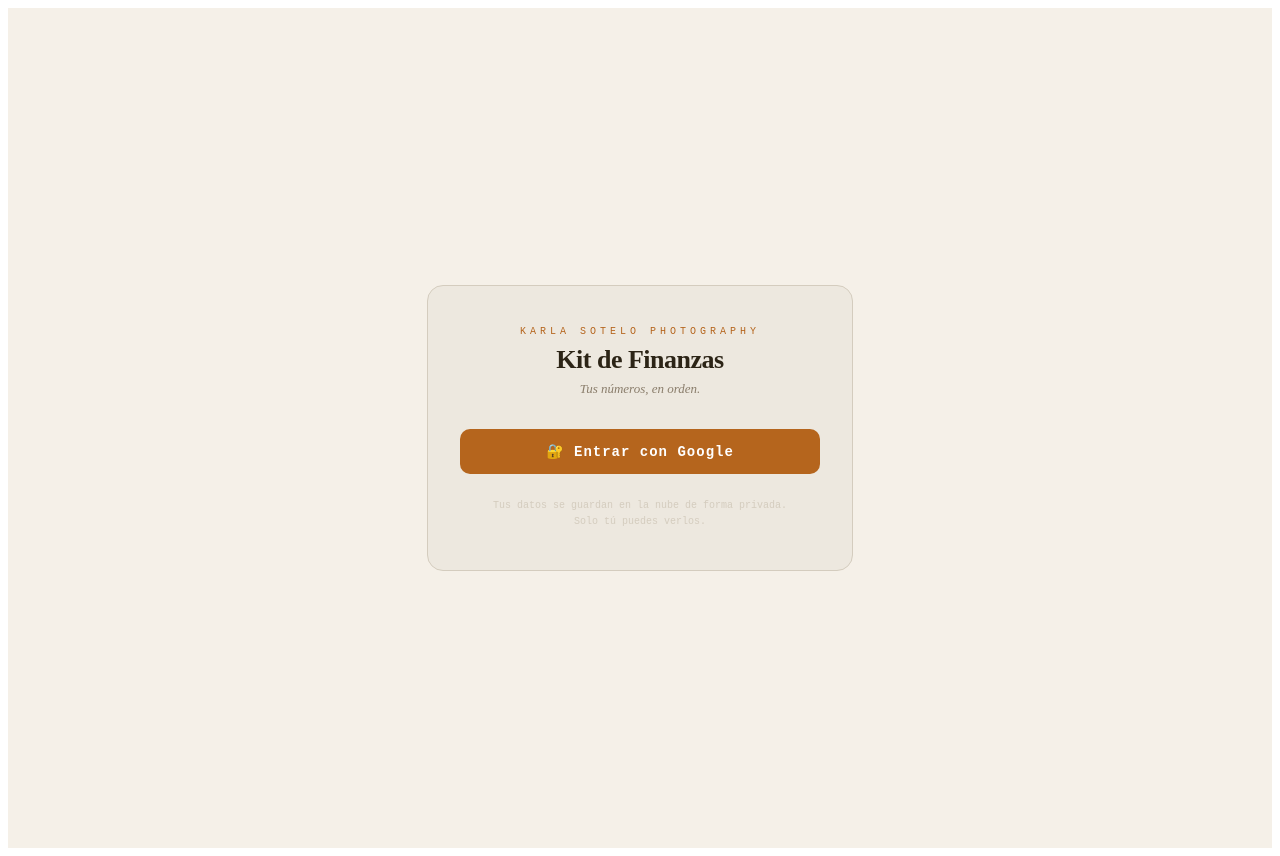
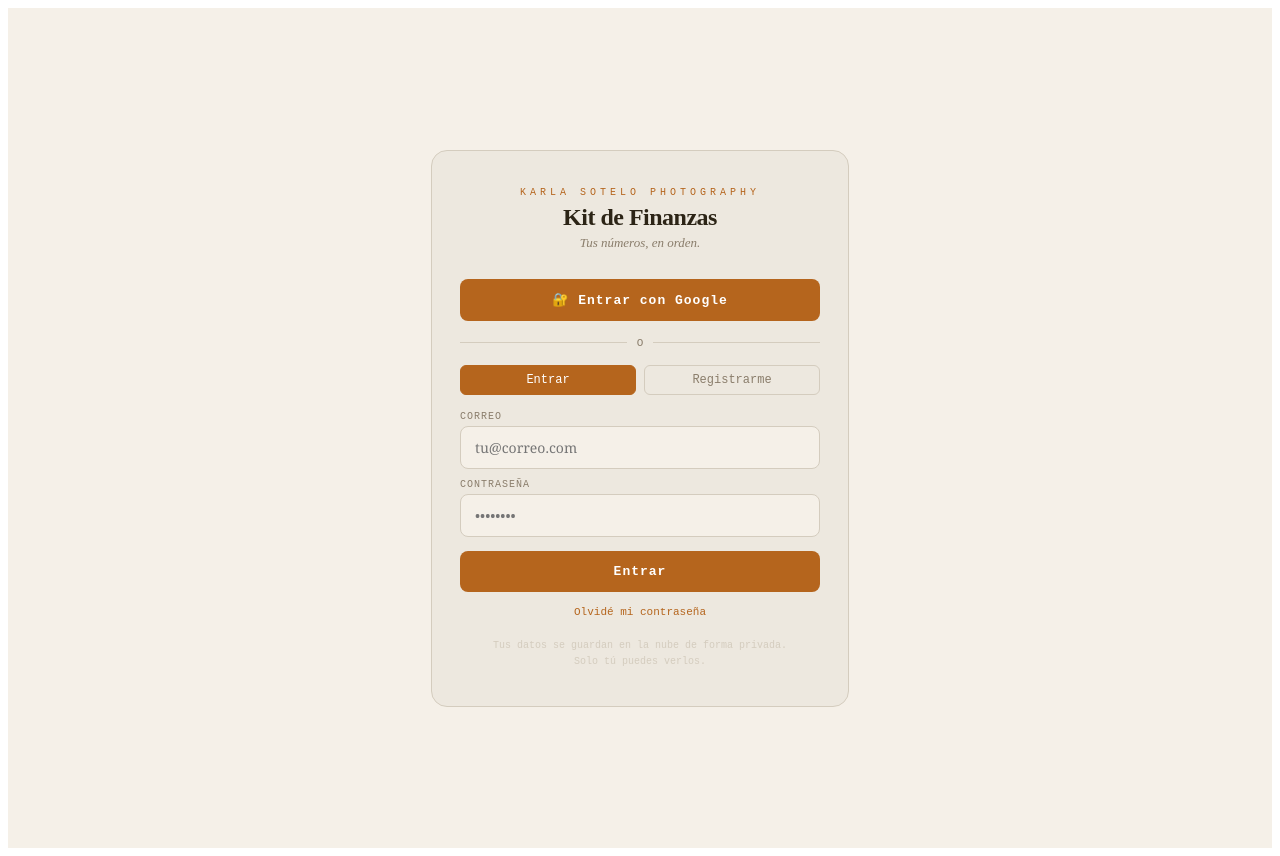
Before and after one commit to karlasotelophotography-ctrl/kit-finanzas, a React (Vite) app: page / in a window 1280 px wide. Built offline with nearby package versions, Linux system fonts and the light colour scheme; no server answers.

Commit message:
Update App.jsx

```diff
--- a/src/App.jsx
+++ b/src/App.jsx
@@ -1,84 +1,189 @@
 import { useEffect, useState } from 'react'
-import { onAuthStateChanged, signInWithPopup, signOut } from 'firebase/auth'
+import {
+  onAuthStateChanged, signInWithPopup, signOut,
+  createUserWithEmailAndPassword, signInWithEmailAndPassword,
+  sendPasswordResetEmail
+} from 'firebase/auth'
 import { auth, provider } from './firebase.js'
 import KitFinanzas from './KitFinanzas.jsx'
 
 const C = {
   bg: '#F5F0E8', card: '#EDE8DF', border: '#D4CCBE',
-  text: '#2C2416', muted: '#8A7D6B', accent: '#B5651D',
+  text: '#2C2416', muted: '#8A7D6B', accent: '#B5651D', red: '#A0412A',
+}
+
+const inp = {
+  background: '#F5F0E8', border: '1px solid #D4CCBE', borderRadius: '8px',
+  padding: '11px 14px', color: '#2C2416', fontSize: '14px', width: '100%',
+  fontFamily: 'Georgia,serif', outline: 'none', boxSizing: 'border-box',
 }
 
 export default function App() {
-  const [user,    setUser]    = useState(undefined) // undefined = cargando
+  const [user,    setUser]    = useState(undefined)
+  const [mode,    setMode]    = useState('login')
+  const [email,   setEmail]   = useState('')
+  const [pass,    setPass]    = useState('')
   const [loading, setLoading] = useState(false)
   const [error,   setError]   = useState('')
+  const [msg,     setMsg]     = useState('')
 
   useEffect(() => {
     const unsub = onAuthStateChanged(auth, u => setUser(u ?? null))
     return unsub
   }, [])
 
-  const login = async () => {
-    setLoading(true); setError('')
+  const reset = () => { setError(''); setMsg('') }
+
+  const loginGoogle = async () => {
+    setLoading(true); reset()
     try { await signInWithPopup(auth, provider) }
-    catch (e) { setError('No se pudo iniciar sesión. Intenta de nuevo.') }
-    finally   { setLoading(false) }
+    catch { setError('No se pudo iniciar sesión con Google.') }
+    finally { setLoading(false) }
   }
 
-  // Cargando estado de auth
+  const loginEmail = async () => {
+    setLoading(true); reset()
+    try { await signInWithEmailAndPassword(auth, email, pass) }
+    catch (e) {
+      if (['auth/user-not-found','auth/wrong-password','auth/invalid-credential'].includes(e.code))
+        setError('Correo o contraseña incorrectos.')
+      else setError('No se pudo iniciar sesión. Intenta de nuevo.')
+    }
+    finally { setLoading(false) }
+  }
+
+  const register = async () => {
+    if (pass.length < 6) { setError('La contraseña debe tener al menos 6 caracteres.'); return }
+    setLoading(true); reset()
+    try { await createUserWithEmailAndPassword(auth, email, pass) }
+    catch (e) {
+      if (e.code === 'auth/email-already-in-use') setError('Ese correo ya tiene una cuenta.')
+      else setError('No se pudo crear la cuenta. Intenta de nuevo.')
+    }
+    finally { setLoading(false) }
+  }
+
+  const resetPass = async () => {
+    setLoading(true); reset()
+    try {
+      await sendPasswordResetEmail(auth, email)
+      setMsg('Te enviamos un correo para restablecer tu contraseña.')
+    }
+    catch { setError('No se encontró ese correo.') }
+    finally { setLoading(false) }
+  }
+
   if (user === undefined) return (
-    <div style={{ minHeight: '100vh', background: C.bg, display: 'flex',
+    <div style={{ minHeight: '100vh', background: '#F5F0E8', display: 'flex',
       alignItems: 'center', justifyContent: 'center' }}>
-      <div style={{ fontFamily: 'monospace', color: C.muted, fontSize: '12px',
-        letterSpacing: '3px' }}>CARGANDO…</div>
+      <div style={{ fontFamily: 'monospace', color: '#8A7D6B', fontSize: '12px', letterSpacing: '3px' }}>
+        CARGANDO…
+      </div>
     </div>
   )
 
-  // Sin sesión → pantalla de login
   if (!user) return (
     <div style={{ minHeight: '100vh', background: C.bg, display: 'flex',
       alignItems: 'center', justifyContent: 'center', padding: '20px' }}>
       <div style={{ background: C.card, border: `1px solid ${C.border}`,
-        borderRadius: '16px', padding: '40px 32px', maxWidth: '360px',
+        borderRadius: '16px', padding: '36px 28px', maxWidth: '360px',
         width: '100%', textAlign: 'center' }}>
 
         <div style={{ fontSize: '10px', letterSpacing: '4px', color: C.accent,
-          fontFamily: 'monospace', textTransform: 'uppercase', marginBottom: '8px' }}>
+          fontFamily: 'monospace', textTransform: 'uppercase', marginBottom: '6px' }}>
           KARLA SOTELO PHOTOGRAPHY
         </div>
-        <div style={{ fontSize: '26px', fontWeight: 'bold', color: C.text,
-          marginBottom: '6px', letterSpacing: '-0.5px' }}>
-          Kit de Finanzas
-        </div>
-        <div style={{ fontSize: '13px', color: C.muted, marginBottom: '32px',
-          fontStyle: 'italic' }}>
+        <div style={{ fontSize: '24px', fontWeight: 'bold', color: C.text,
+          marginBottom: '4px', letterSpacing: '-0.5px' }}>Kit de Finanzas</div>
+        <div style={{ fontSize: '13px', color: C.muted, marginBottom: '28px', fontStyle: 'italic' }}>
           Tus números, en orden.
         </div>
 
-        <button onClick={login} disabled={loading} style={{
-          width: '100%', background: C.accent, color: '#FFF',
-          border: 'none', borderRadius: '10px', padding: '14px',
-          fontSize: '14px', fontWeight: 'bold', cursor: loading ? 'wait' : 'pointer',
-          fontFamily: 'monospace', letterSpacing: '1px',
-          opacity: loading ? 0.7 : 1, transition: 'opacity .15s',
+        <button onClick={loginGoogle} disabled={loading} style={{
+          width: '100%', background: C.accent, color: '#FFF', border: 'none',
+          borderRadius: '8px', padding: '13px', fontSize: '13px', fontWeight: 'bold',
+          cursor: 'pointer', fontFamily: 'monospace', letterSpacing: '1px',
+          opacity: loading ? 0.7 : 1, marginBottom: '16px',
         }}>
-          {loading ? 'Entrando…' : '🔐 Entrar con Google'}
+          🔐 Entrar con Google
         </button>
 
-        {error && (
-          <div style={{ marginTop: '14px', fontSize: '12px', color: '#A0412A',
-            fontFamily: 'monospace' }}>{error}</div>
+        <div style={{ display: 'flex', alignItems: 'center', gap: '10px', marginBottom: '16px' }}>
+          <div style={{ flex: 1, height: '1px', background: C.border }} />
+          <span style={{ fontSize: '11px', color: C.muted, fontFamily: 'monospace' }}>O</span>
+          <div style={{ flex: 1, height: '1px', background: C.border }} />
+        </div>
+
+        {mode !== 'reset' && (
+          <div style={{ display: 'flex', gap: '8px', marginBottom: '16px' }}>
+            {[['login','Entrar'],['register','Registrarme']].map(([m, label]) => (
+              <button key={m} onClick={() => { setMode(m); reset() }} style={{
+                flex: 1, background: mode === m ? C.accent : 'transparent',
+                color: mode === m ? '#FFF' : C.muted,
+                border: `1px solid ${mode === m ? C.accent : C.border}`,
+                borderRadius: '6px', padding: '7px', fontSize: '12px',
+                cursor: 'pointer', fontFamily: 'monospace',
+              }}>{label}</button>
+            ))}
+          </div>
         )}
 
-        <div style={{ marginTop: '24px', fontSize: '10px', color: C.border,
-          fontFamily: 'monospace', lineHeight: '1.6' }}>
-          Tus datos se guardan en la nube de forma privada.<br />
-          Solo tú puedes verlos.
+        <div style={{ display: 'grid', gap: '10px', marginBottom: '14px', textAlign: 'left' }}>
+          <div>
+            <label style={{ fontSize: '10px', color: C.muted, fontFamily: 'monospace',
+              letterSpacing: '1px', display: 'block', marginBottom: '4px' }}>CORREO</label>
+            <input type="email" value={email} onChange={e => setEmail(e.target.value)}
+              placeholder="tu@correo.com" style={inp} />
+          </div>
+          {mode !== 'reset' && (
+            <div>
+              <label style={{ fontSize: '10px', color: C.muted, fontFamily: 'monospace',
+                letterSpacing: '1px', display: 'block', marginBottom: '4px' }}>CONTRASEÑA</label>
+              <input type="password" value={pass} onChange={e => setPass(e.target.value)}
+                placeholder="••••••••"
+                onKeyDown={e => e.key === 'Enter' && (mode === 'login' ? loginEmail() : register())}
+                style={inp} />
+            </div>
+          )}
+        </div>
+
+        <button
+          onClick={mode === 'login' ? loginEmail : mode === 'register' ? register : resetPass}
+          disabled={loading} style={{
+            width: '100%', background: C.accent, color: '#FFF', border: 'none',
+            borderRadius: '8px', padding: '13px', fontSize: '13px', fontWeight: 'bold',
+            cursor: 'pointer', fontFamily: 'monospace', letterSpacing: '1px',
+            opacity: loading ? 0.7 : 1,
+          }}>
+          {loading ? 'Un momento…' :
+            mode === 'login' ? 'Entrar' :
+            mode === 'register' ? 'Crear cuenta' : 'Enviar correo'}
+        </button>
+
+        <div style={{ marginTop: '14px', display: 'flex', justifyContent: 'center', gap: '16px' }}>
+          {mode === 'login' && (
+            <span onClick={() => { setMode('reset'); reset() }}
+              style={{ fontSize: '11px', color: C.accent, cursor: 'pointer', fontFamily: 'monospace' }}>
+              Olvidé mi contraseña
+            </span>
+          )}
+          {mode !== 'login' && (
+            <span onClick={() => { setMode('login'); reset() }}
+              style={{ fontSize: '11px', color: C.accent, cursor: 'pointer', fontFamily: 'monospace' }}>
+              ← Volver
+            </span>
+          )}
+        </div>
+
+        {error && <div style={{ marginTop: '12px', fontSize: '12px', color: C.red, fontFamily: 'monospace' }}>{error}</div>}
+        {msg   && <div style={{ marginTop: '12px', fontSize: '12px', color: C.muted, fontFamily: 'monospace' }}>{msg}</div>}
+
+        <div style={{ marginTop: '20px', fontSize: '10px', color: C.border, fontFamily: 'monospace', lineHeight: '1.6' }}>
+          Tus datos se guardan en la nube de forma privada.<br />Solo tú puedes verlos.
         </div>
       </div>
     </div>
   )
 
-  // Con sesión → app completa
   return <KitFinanzas user={user} onLogout={() => signOut(auth)} />
 }
```
